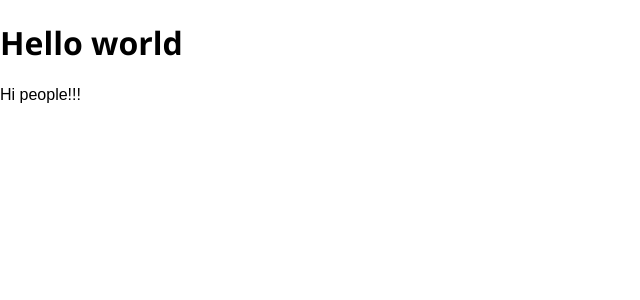
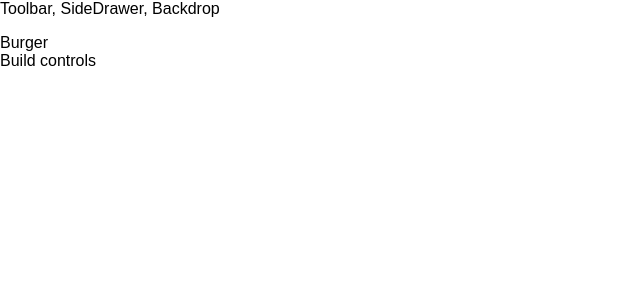
Before and after one commit to Jesuloba-world/burger-app, a React (Create React App) app: page / in a window 1280 px wide. Shown: the top 300 px of the page, without its empty margins (0-640 px from the left). Built offline with nearby package versions, Linux system fonts and the light colour scheme; a web font is replaced by a local one.

Commit message:
started implementing the burger builder

```diff
--- a/src/App.js
+++ b/src/App.js
@@ -1,10 +1,12 @@
-
+import Layout from "./components/Layout/Layout";
+import BurgerBuilder from "./containers/BurgerBuilder/BurgerBuilder";
 
 function App() {
   return (
     <div>
-      <h1>Hello world</h1>
-      <p>Hi people!!!</p>
+      <Layout>
+        <BurgerBuilder />
+      </Layout>
     </div>
   );
 }
--- /dev/null
+++ b/src/components/Layout/Layout.js
@@ -0,0 +1,11 @@
+import Aux from "../../hoc/Aux";
+import classes from "./Layout.module.css";
+
+const layout = (props) => (
+  <Aux>
+    <div>Toolbar, SideDrawer, Backdrop</div>
+    <main className={classes.Content}>{props.children}</main>
+  </Aux>
+);
+
+export default layout;
--- /dev/null
+++ b/src/components/Layout/Layout.module.css
@@ -0,0 +1,3 @@
+.Content {
+  margin-top: 16px;
+}
--- /dev/null
+++ b/src/containers/BurgerBuilder/BurgerBuilder.js
@@ -0,0 +1,16 @@
+import { Component } from "react";
+
+import Aux from "../../hoc/Aux";
+
+class BurgerBuilder extends Component {
+  render() {
+    return (
+      <Aux>
+        <div>Burger</div>
+        <div>Build controls</div>
+      </Aux>
+    );
+  }
+}
+
+export default BurgerBuilder;
--- /dev/null
+++ b/src/hoc/Aux.js
@@ -0,0 +1,3 @@
+const aux = (props) => props.children;
+
+export default aux;
```
